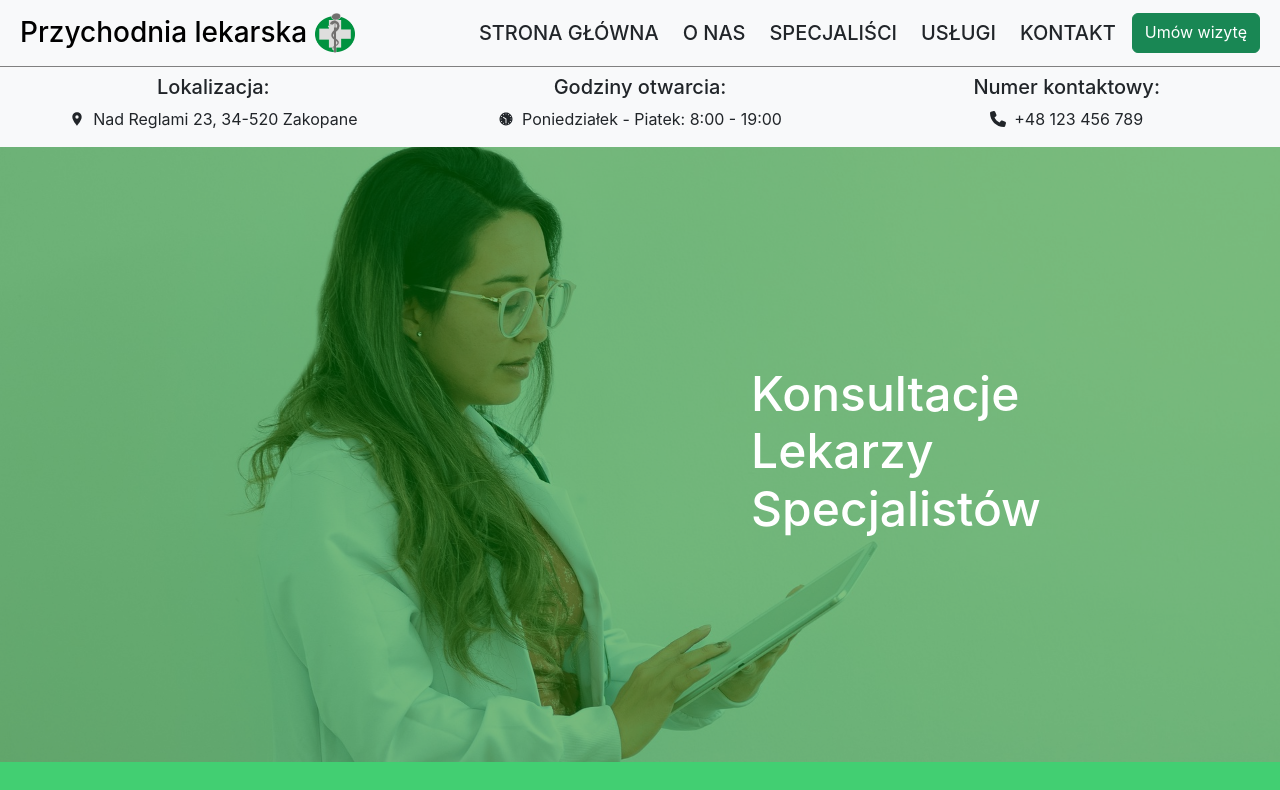
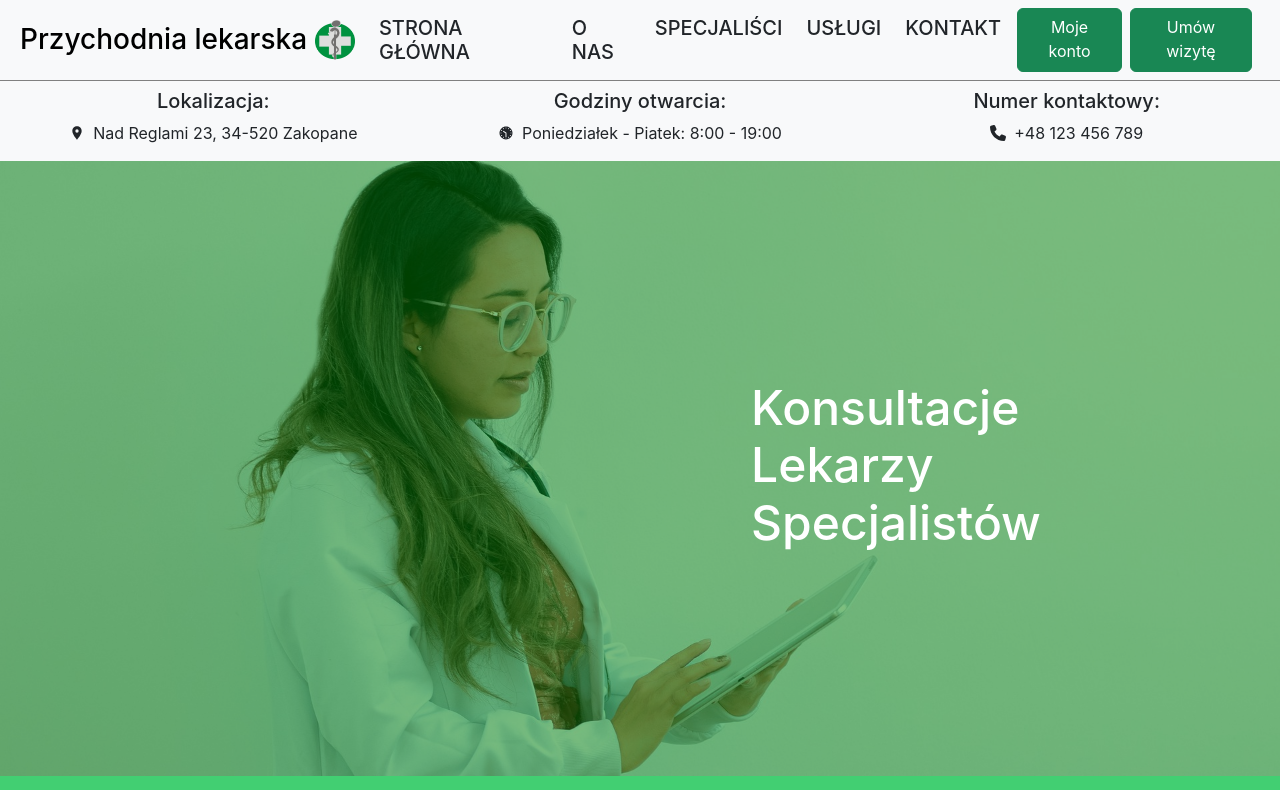
Before and after one commit to itamm15/react-clinic, a React (Create React App) app: page / in a window 1280 px wide. Shown: the top 790 px of the page. Built offline with nearby package versions, Linux system fonts and the light colour scheme.

Commit message:
chore: add my account to the menu

```diff
--- a/src/components/Menu/Menu.tsx
+++ b/src/components/Menu/Menu.tsx
@@ -48,7 +48,10 @@ export function Menu() {
                   </div>
                 </Nav.Link>
               ))}
-              <Button variant="success" href="/calendar">
+              <Button className="me-2" variant="success" href="/account">
+                Moje konto
+              </Button>
+              <Button className="me-2" variant="success" href="/calendar">
                 Umów wizytę
               </Button>
             </Nav>
```
